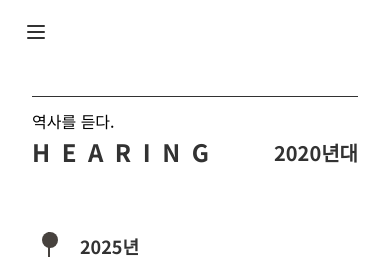
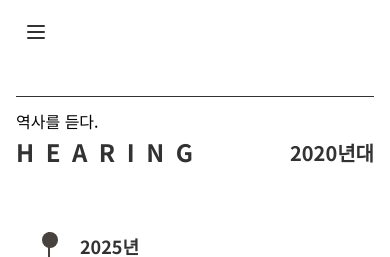
Before and after one commit to team-hearing/hearing-frontend, a Next.js app: page /timeline in a window 390 px wide. Shown: the top 257 px of the page. Built offline with nearby package versions, Linux system fonts and the light colour scheme.

Commit message:
style: timeline title 반응형 수정

```diff
--- a/src/app/timeline/components/TimelineTitle.tsx
+++ b/src/app/timeline/components/TimelineTitle.tsx
@@ -17,7 +17,7 @@
   };
 
   return (
-    <div className="p-8 sm:p-10 px-8 sm:px-12">
+    <div className="w-full px-4 sm:px-6 md:px-8 lg:px-12 py-8 sm:py-10">
       <div className="w-full h-px bg-gray-dark mb-3 sm:mb-4" />
 
       <div className="flex justify-between items-end">
```
